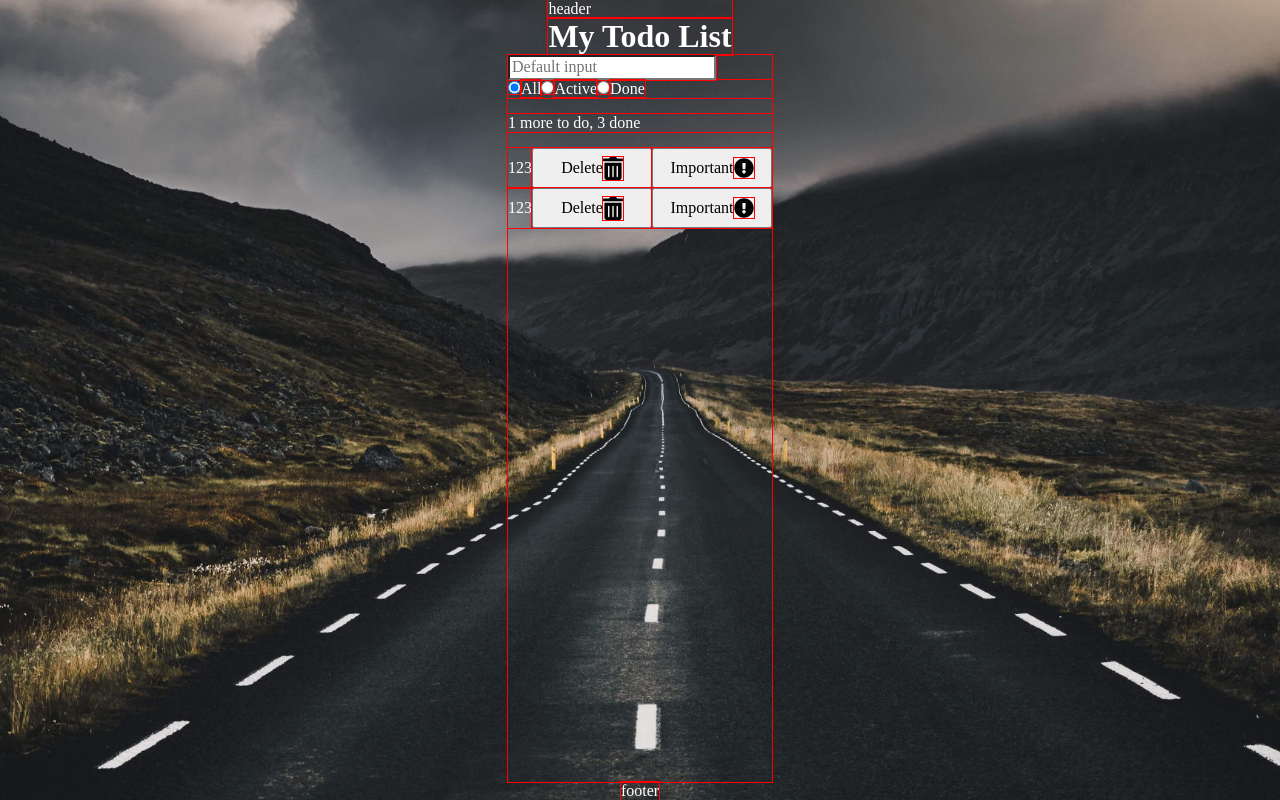
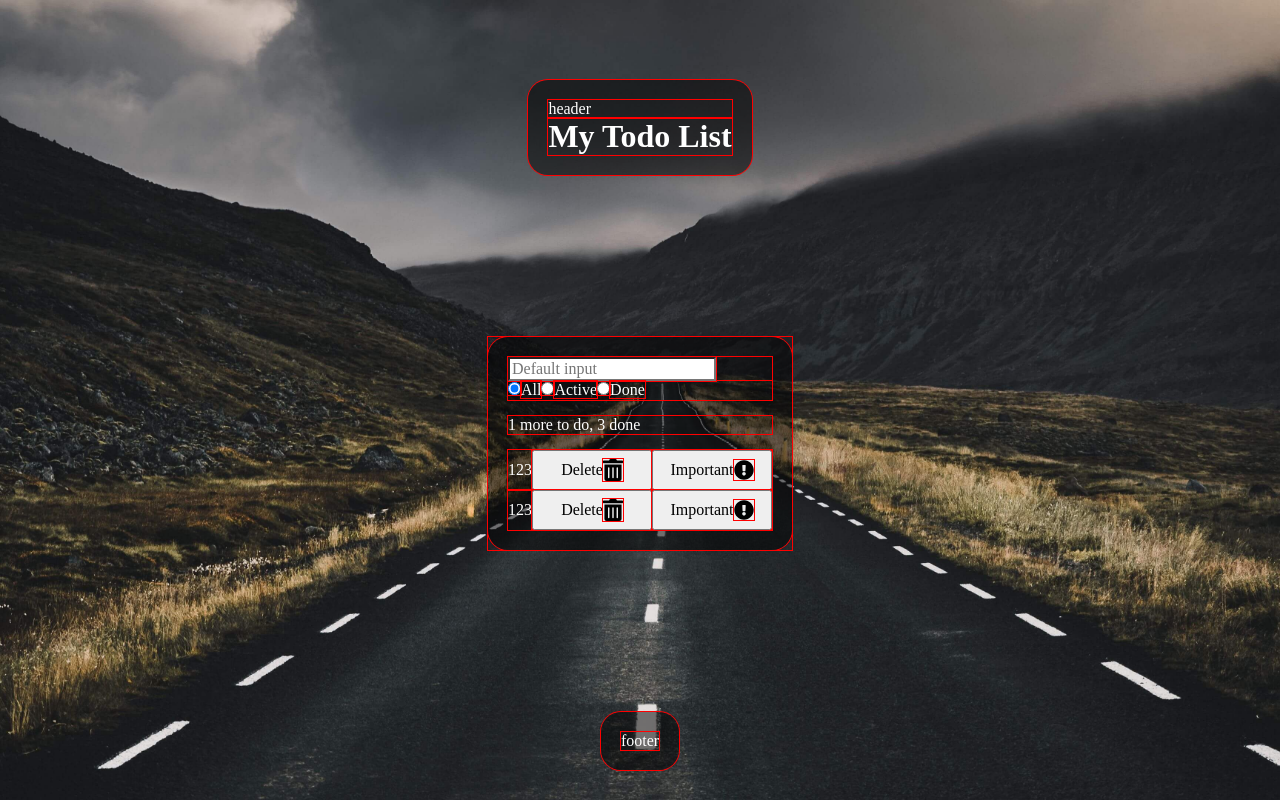
Before and after one commit to ramach05/todo-react-redux, a React (Create React App) app: page / in a window 1280 px wide. Built offline with nearby package versions, Linux system fonts and the light colour scheme.

Commit message:
refactor: bg blocks style

```diff
--- a/src/components/App/App.css
+++ b/src/components/App/App.css
@@ -11,6 +11,7 @@
   display: grid;
   grid-template: auto 1fr auto / 100%;
   justify-items: center;
+  align-items: center;
 
   min-height: 100vh;
   background: url(../../images/road.jpg) no-repeat center;
--- a/src/components/AppFooter/AppFooter.css
+++ b/src/components/AppFooter/AppFooter.css
@@ -0,0 +1,6 @@
+.footer {
+  margin: 0 0 calc(30 / 1280 * 100vw);
+  padding: 20px;
+  border-radius: 20px;
+  background: rgba(0, 0, 0, 0.5);
+}
--- a/src/components/AppFooter/AppFooter.js
+++ b/src/components/AppFooter/AppFooter.js
@@ -4,7 +4,7 @@ import "./AppFooter.css";
 
 function AppFooter() {
   return (
-    <footer className="">
+    <footer className="footer">
       <div className="">footer</div>
     </footer>
   );
--- a/src/components/AppHeader/AppHeader.css
+++ b/src/components/AppHeader/AppHeader.css
@@ -1,4 +1,8 @@
 .header {
+  margin: calc(80 / 1280 * 100vw) 0 0;
+  padding: 20px;
+  border-radius: 20px;
+  background: rgba(0, 0, 0, 0.5);
 }
 
 .header__title {
--- a/src/components/AppMain/AppMain.css
+++ b/src/components/AppMain/AppMain.css
@@ -0,0 +1,5 @@
+.main {
+  padding: 20px;
+  border-radius: 20px;
+  background: rgba(0, 0, 0, 0.5);
+}
--- a/src/components/AppMain/AppMain.js
+++ b/src/components/AppMain/AppMain.js
@@ -9,7 +9,7 @@ function AppMain() {
   return (
     <main>
       <article>
-        <section className="">
+        <section className="main">
           <Filter />
           <CounterTodos />
           <TodoListItems />
```
